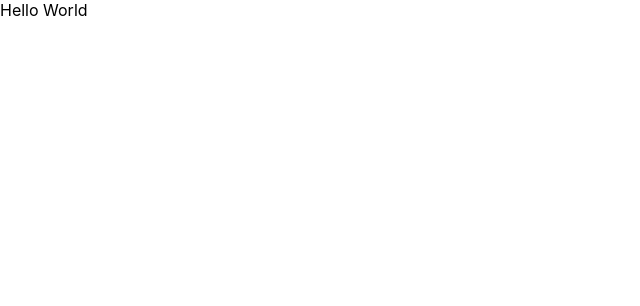
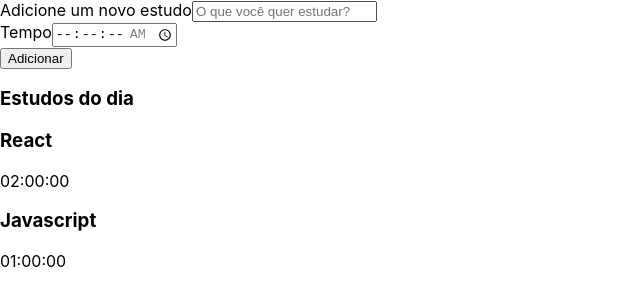
Before and after one commit to Gabriel99979/React-alura-studies, a React (Create React App) app: page / in a window 1280 px wide. Shown: the top 306 px of the page, without its empty margins (0-640 px from the left). Built offline with nearby package versions, Linux system fonts and the light colour scheme.

Commit message:
Segunda aula curso typescript

```diff
--- a/src/App.tsx
+++ b/src/App.tsx
@@ -1,9 +1,11 @@
-import React from 'react';
+import Formulario from "./components/Formulario";
+import Lista from "./components/Lista";
 
 function App() {
   return (
     <div className="App">
-      Hello World
+      <Formulario />
+      <Lista />
     </div>
   );
 }
--- /dev/null
+++ b/src/components/Botao/index.tsx
@@ -0,0 +1,11 @@
+import React from "react";
+
+class Botao extends React.Component{
+    render(){
+        return (
+            <button>Adicionar</button>
+        )
+    }
+}
+
+export default Botao;
--- /dev/null
+++ b/src/components/Formulario/index.tsx
@@ -0,0 +1,40 @@
+import React from "react";
+import Botao from "../Botao";
+
+class Formulario extends React.Component{
+    render(){
+        return (
+            <form>
+                <div>
+
+                    <label htmlFor="tarefa">
+                        Adicione um novo estudo
+                    </label>
+
+                    <input type="text"
+                           name="tarefa"
+                           id="tarefa"
+                           placeholder="O que você quer estudar?"
+                           required
+                            />
+                </div>
+                <div>
+                    <label htmlFor="tempo">
+                        Tempo
+                    </label>
+
+                    <input type="time"
+                           name="tempo"
+                           id="tempo"
+                           min="00:00:00"
+                           max="01:30:00"
+                           step="1"
+                           required />
+
+                </div>
+                <Botao />
+            </form>
+            );
+    }
+}
+export default Formulario;
--- /dev/null
+++ b/src/components/Lista/index.tsx
@@ -0,0 +1,25 @@
+function Lista(){
+    const tarefas = [{
+        tarefa: 'React',
+        tempo: '02:00:00'
+    },
+    {
+        tarefa: 'Javascript',
+        tempo: '01:00:00'
+    }]
+    return (
+        <aside>
+            <h3>Estudos do dia</h3>
+            <div>
+                {tarefas.map((item, index) =>
+                (<div key={index}>
+                    <h3>{item.tarefa}</h3>
+                    <span>{item.tempo}</span>
+                </div>)
+                )}
+            </div>
+        </aside>
+    );
+}
+
+export default Lista;
```
